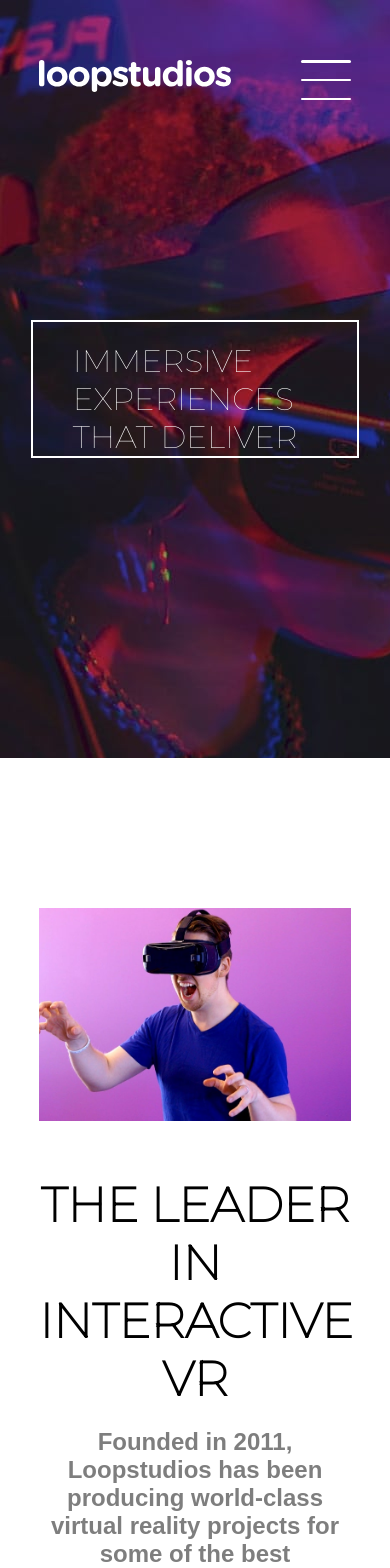
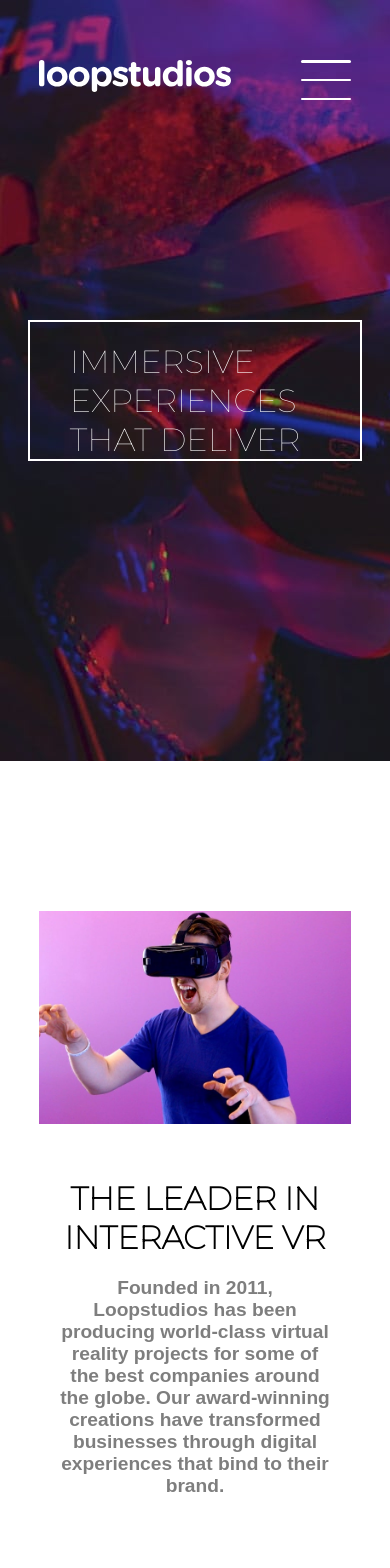
Before and after one commit to JG-Stadler/LoopStudio-landing-page, a React (Create React App) app: page / in a window 390 px wide. Shown: the top 1568 px of the page. Built offline with nearby package versions, Linux system fonts and the light colour scheme.

Commit message:
Atualizção na responsividade

```diff
--- a/src/mobile-menu.css
+++ b/src/mobile-menu.css
@@ -63,12 +63,12 @@
     .nav-link{
         text-transform: uppercase;
         font-family: Montserrat,sans-serif;
-        font-size: x-large;
+        font-size: xx-large;
     }
 }
 @media (max-width:660px) {
     .apresentation-text h1{
-        font-size: 8vw;
+        font-size: xx-large;
     }
     .header-page{
         background: url(./images/mobile/image-hero.jpg);
--- a/src/mobileStyle.css
+++ b/src/mobileStyle.css
@@ -7,15 +7,20 @@
         align-items: center;
         padding: 0;
     }
+    .VRinteracive-img{
+        max-width: 80vw;
+    }
     .VRtxt,.VRinteracive-img{
         transform: translate(0,0);
-        max-width: 80vw;
+    }
+    .VRtxt{
+        max-width: 70vw;
     }
     .VRtxt h1{
-        font-size: 3rem;
+        font-size: xx-large;
     }
     .VRtxt small{
-        font-size: x-large;
+        font-size: larger;
         opacity: 50%;
         font-weight: bolder;
     }
```
